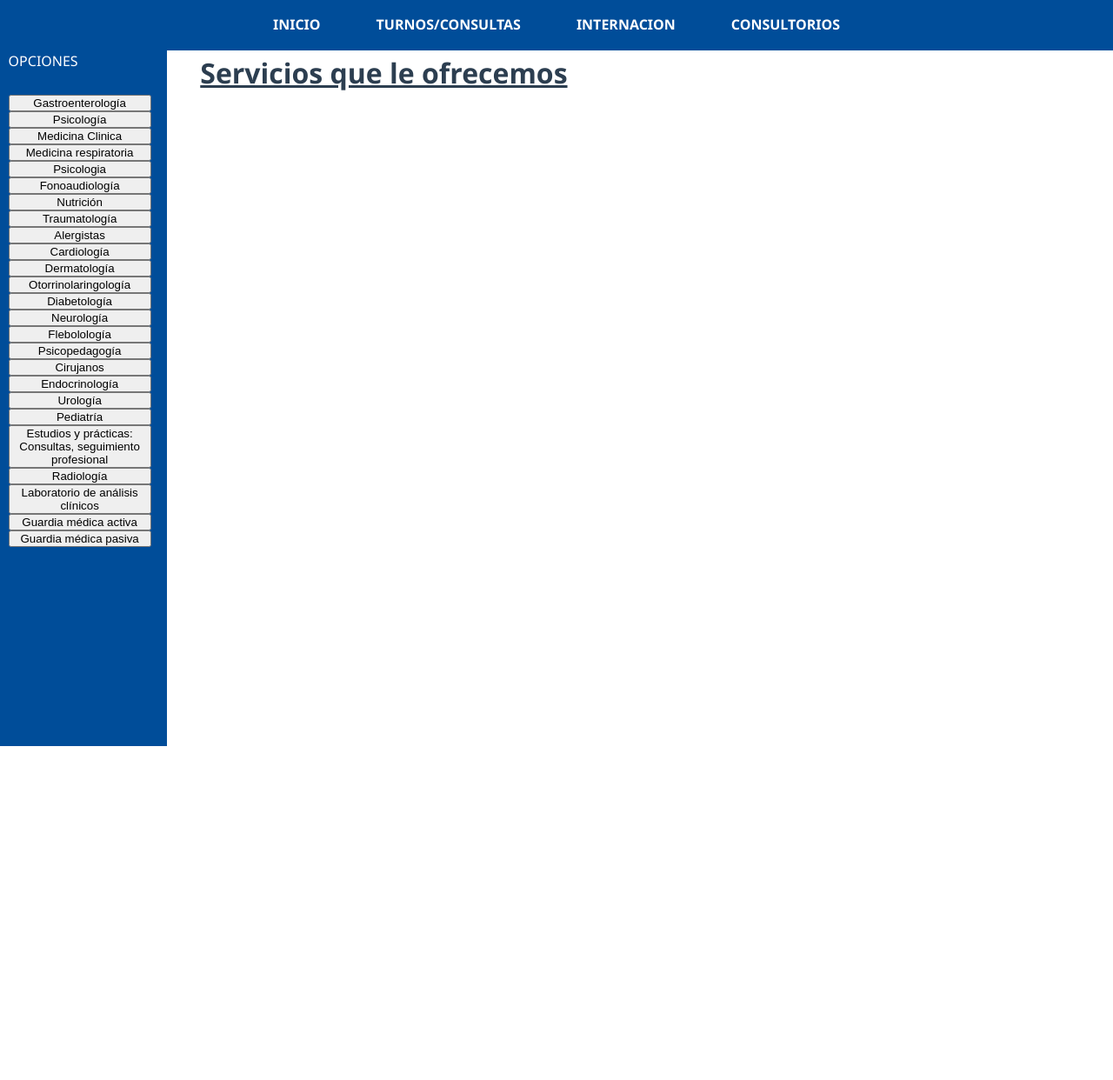
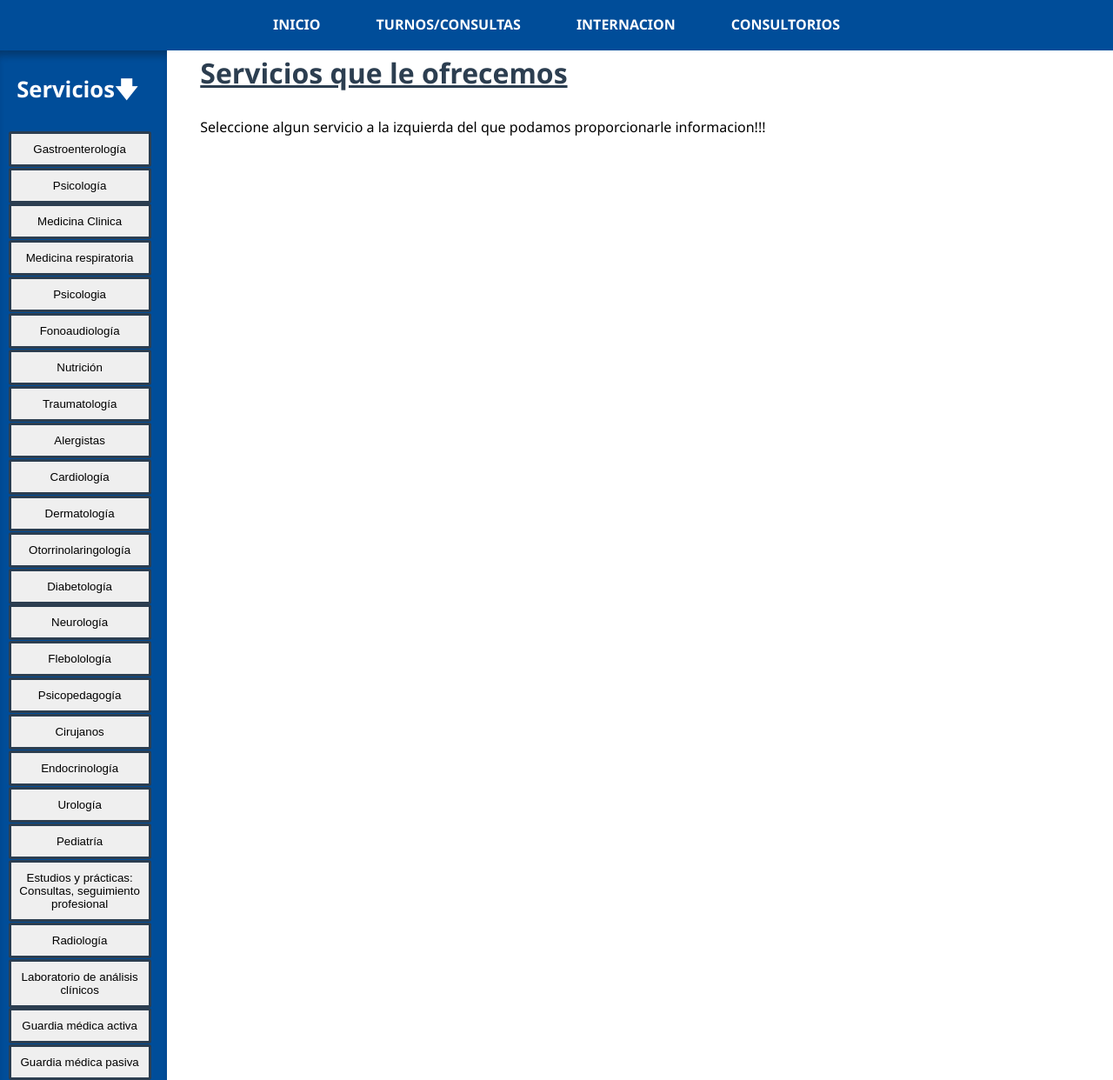
Before and after one commit to Luciano9410/ProyectoSM, a PHP site: page /HTM-LPHP/Servicios.php in a window 1280 px wide. Shown: the whole page at 87% size. Before the commit the page ends 858 px from the top, so only its background shows below. Run offline with PHP 8.4, Linux system fonts and the light colour scheme.

Commit message:
beta de pestania 'servicios' finalizada

```diff
--- a/CSS/servicios.css
+++ b/CSS/servicios.css
@@ -9,10 +9,15 @@ body h1{
   color: white;
 }
 
+#txt_opciones{
+  font-size: 160%;
+  margin-left: 10%;
+  text-decoration: none;
+}
 
 .left-side{
-
-    height: 100vh;
+    box-shadow: inset 0px 10px 9px -4px rgba(15, 10, 10, 0.292)  ;
+    height: 100%;
     width: 17vw;
     background-color: #004d99;
 
@@ -20,14 +25,34 @@ body h1{
 
 .left-side>p {margin-left: 5%;}
 
+
+
+
+
+
+
 .options button{
   display: block;
   padding-left: 0%;
+  margin-top: 0.5%;
   width: 90%;
-  height:10% ;
+  height:20% ;
+  padding: 10px 0 10px 0;
+  gap: 20%;
+  border:solid #2c3e50 3px;
+  border-radius: 3px;
+  font-family:sans-serif ;
+
+
 }
 
+
+
+
+
 .options{margin-left: 5%;
+
+
 }
 
 .header-content{
@@ -39,6 +64,7 @@ body h1{
 }
 
 #info_area{
+  color: rgb(0, 0, 0);
   width:93% ;
 }
 
--- a/HTM-LPHP/Servicios.php
+++ b/HTM-LPHP/Servicios.php
@@ -23,14 +23,15 @@
 
  <div class="header-content">
   <section class="left-side">
-   <p>OPCIONES</p><br>
+    <br>
+   <p id="txt_opciones"><b>Servicios🡇</b></p><br>
 
 
   <div class="options">
 
 
       <button onclick="boton_servicios('gastroenterologia')">Gastroenterología</button>
-      <button onclick="boton_servicios('psicología')">Psicología</button>
+      <button onclick="boton_servicios('psicologia')">Psicología</button>
       <button onclick="boton_servicios('medicina_clinica')">Medicina Clinica</button>
       <button onclick="boton_servicios('medicina_respiratoria')">Medicina respiratoria</button>
       <button onclick="boton_servicios('psicologia')">Psicologia</button>
@@ -55,15 +56,14 @@
       <button onclick="boton_servicios('guardia_activa')">Guardia médica activa</button>
       <button onclick="boton_servicios('guardia_pasiva')">Guardia médica pasiva</button>
 
-
-
   </div>
   </section >
 
 
 
   <div id="info_area">
-  <h1>Servicios que le ofrecemos</h1>
+  <h1>Servicios que le ofrecemos</h1><br>
+  <p>Seleccione algun servicio a la izquierda del que podamos proporcionarle informacion!!! </p>
 
   </div>
 
--- a/JS/Servicios.js
+++ b/JS/Servicios.js
@@ -16,7 +16,7 @@ function boton_servicios(servicio) {
       <h1>Gastroenterología</h1><br>
       <p>Texto de ejemplo para gastroenterología...</p>
     `,
-    psicología: `
+    psicologia: `
       <h1>Psicología</h1><br>
       <p>Texto de ejemplo para psicología...</p>
     `,
```
